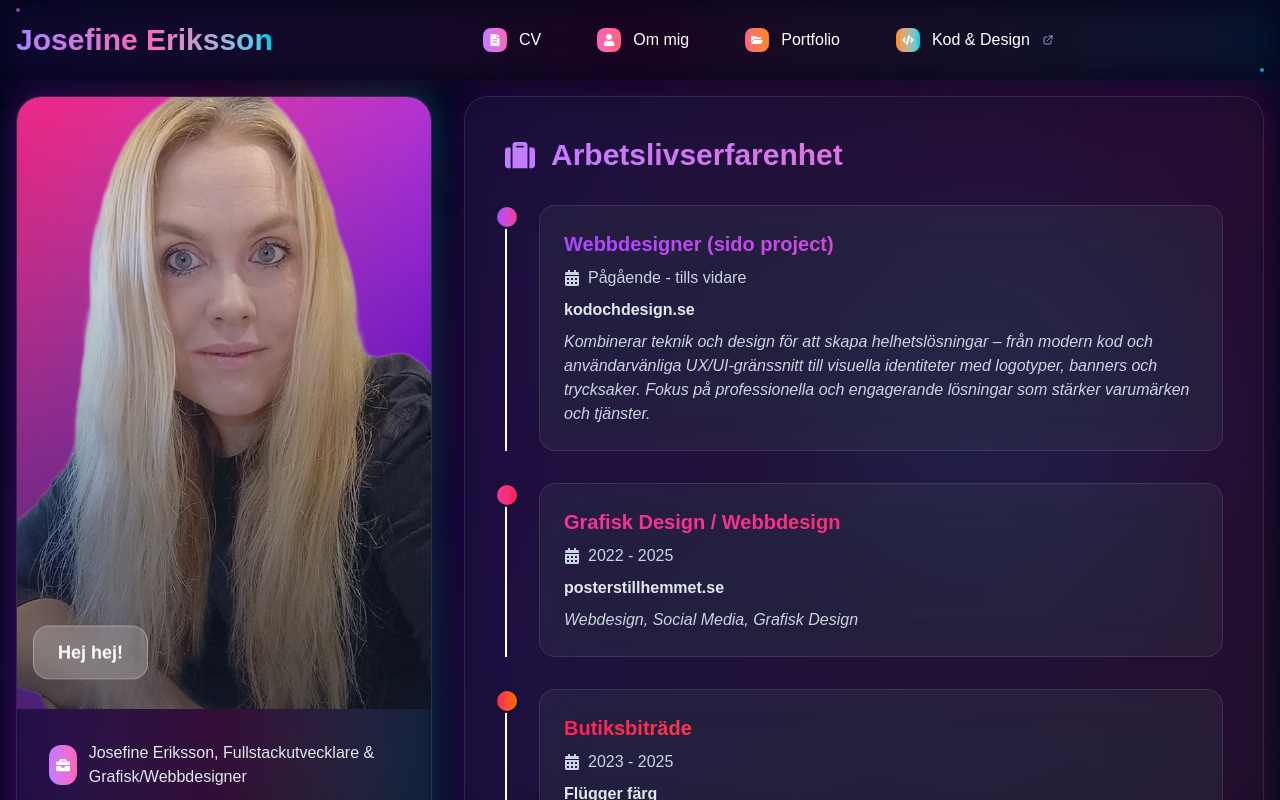
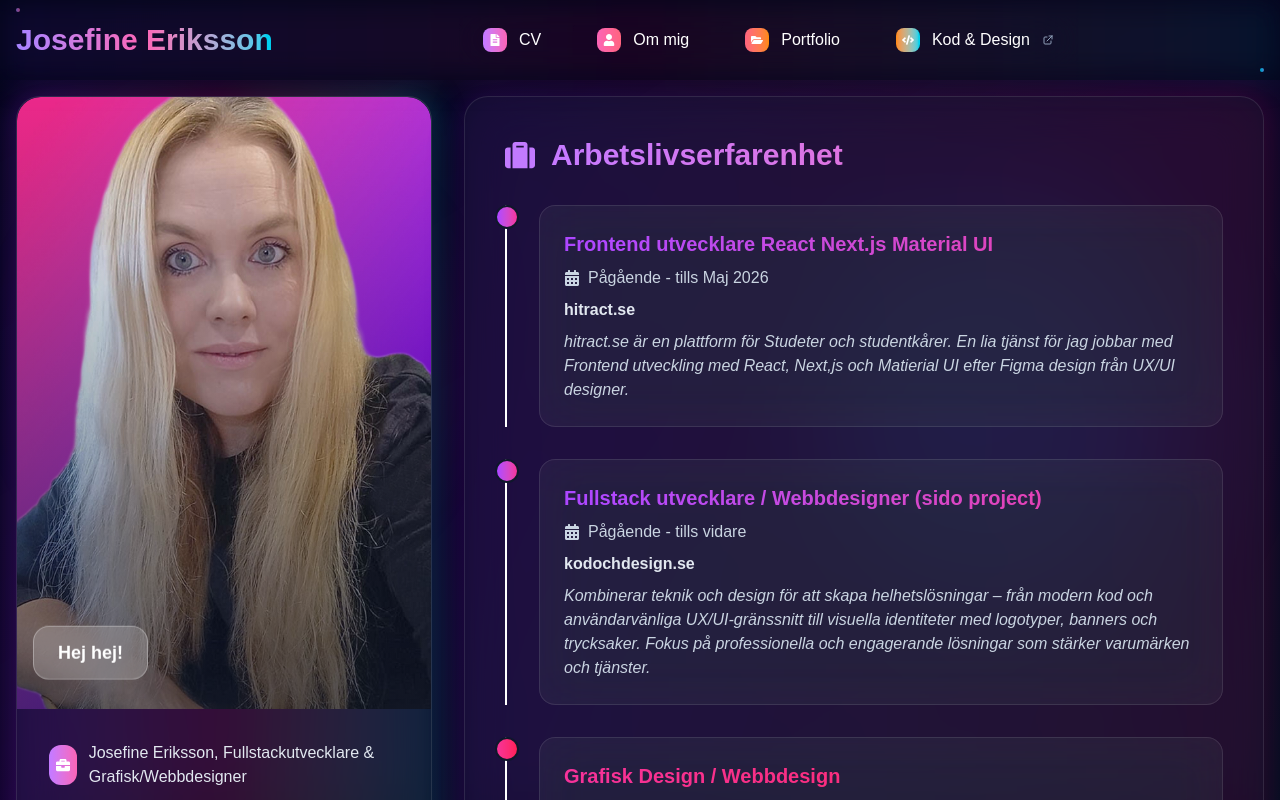
Before and after one commit to knixan/josefinecvportfolio, a Next.js app: page / in a window 1280 px wide. Shown: the top 800 px of the page. Built offline with nearby package versions, Linux system fonts and the light colour scheme.

Commit message:
uppdaterat CV

```diff
--- a/src/app/page.tsx
+++ b/src/app/page.tsx
@@ -199,8 +199,17 @@ const cvPage = () => {
 
               <div className="space-y-8">
                 {[
+                    {
+                    title: "Frontend utvecklare React Next.js Material UI",
+                    period: "Pågående - tills Maj 2026",
+                    company: "hitract.se",
+                    description:
+                    "hitract.se är en plattform för Studeter och studentkårer. En lia tjänst för jag jobbar med Frontend utveckling med React, Next,js och Matierial UI efter Figma design från UX/UI designer.",
+                    gradient: "from-purple-500 to-pink-500",
+                  },
+
                   {
-                    title: "Webbdesigner (sido project)",
+                    title: "Fullstack utvecklare / Webbdesigner (sido project)",
                     period: "Pågående - tills vidare",
                     company: "kodochdesign.se",
                     description:
```
